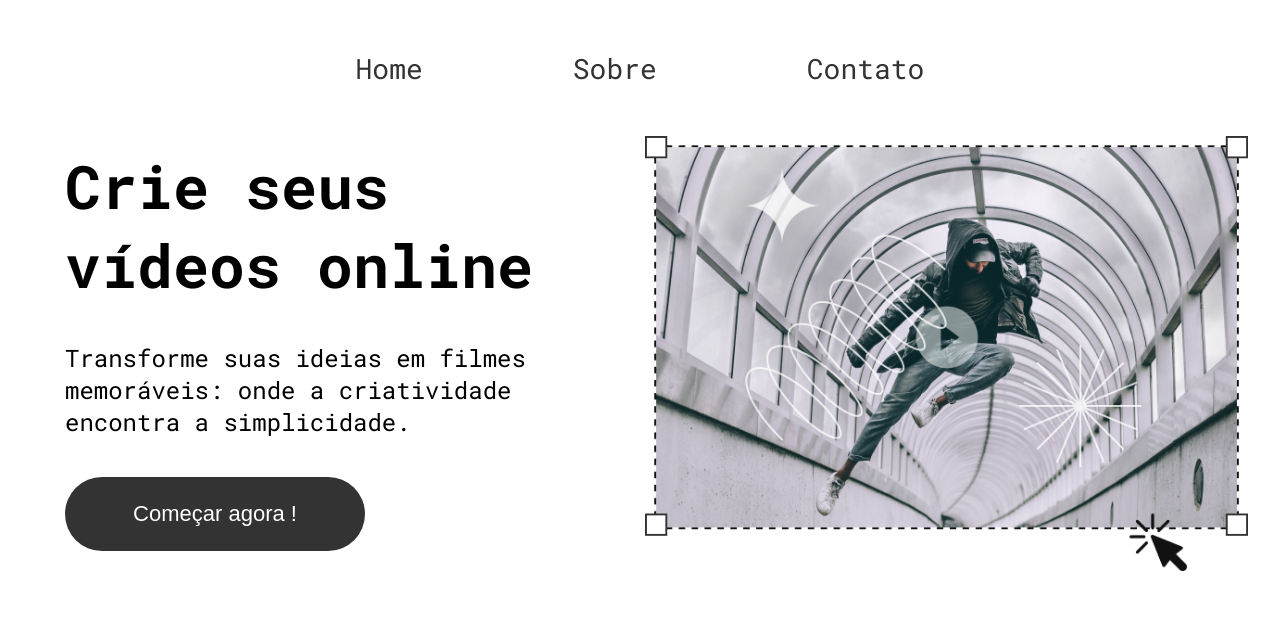
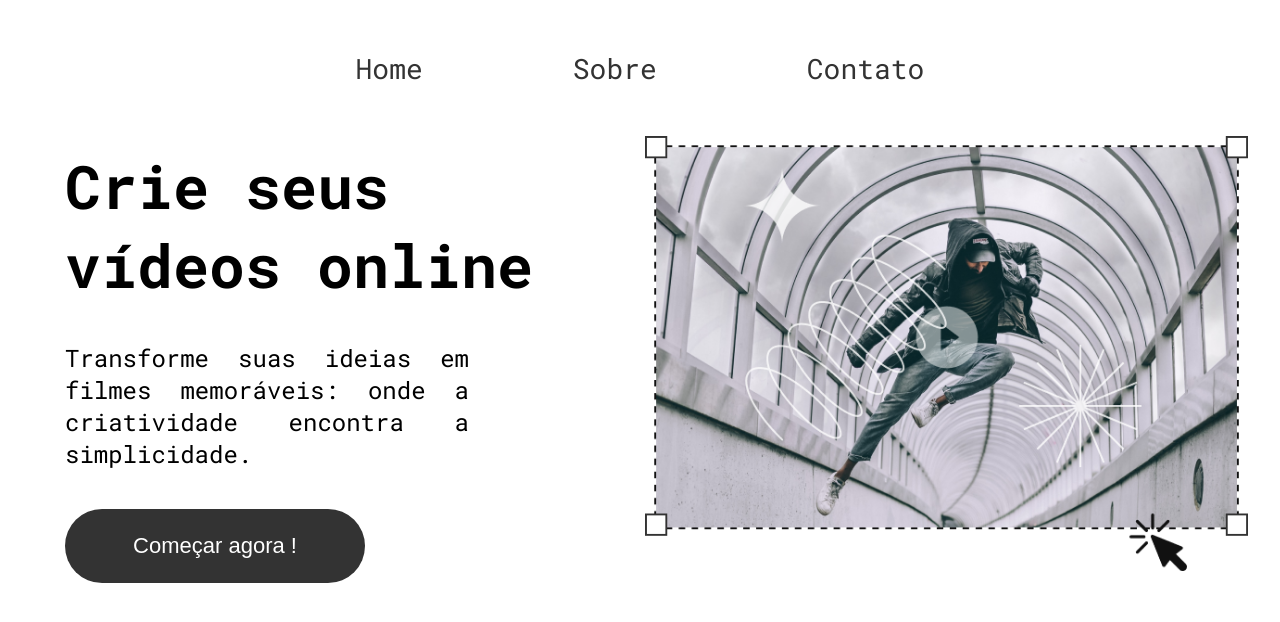
Before and after one commit to mm-dantas/Plataforma-de-videos, a React (Vite) app: page / in a window 1280 px wide. Shown: the top 622 px of the page. Built offline with nearby package versions, Linux system fonts and the light colour scheme.

Commit message:
ajustes no texto principal

```diff
--- a/src/Componentes/Main/TextoPrincipal/TextoPrincipal.css
+++ b/src/Componentes/Main/TextoPrincipal/TextoPrincipal.css
@@ -14,6 +14,8 @@ main div {
 .paragrafo {
     font-size: 24px;
     font-weight: 400;
+    text-align: justify;
+    width: 80%;
 }
 
 .botao {
```
